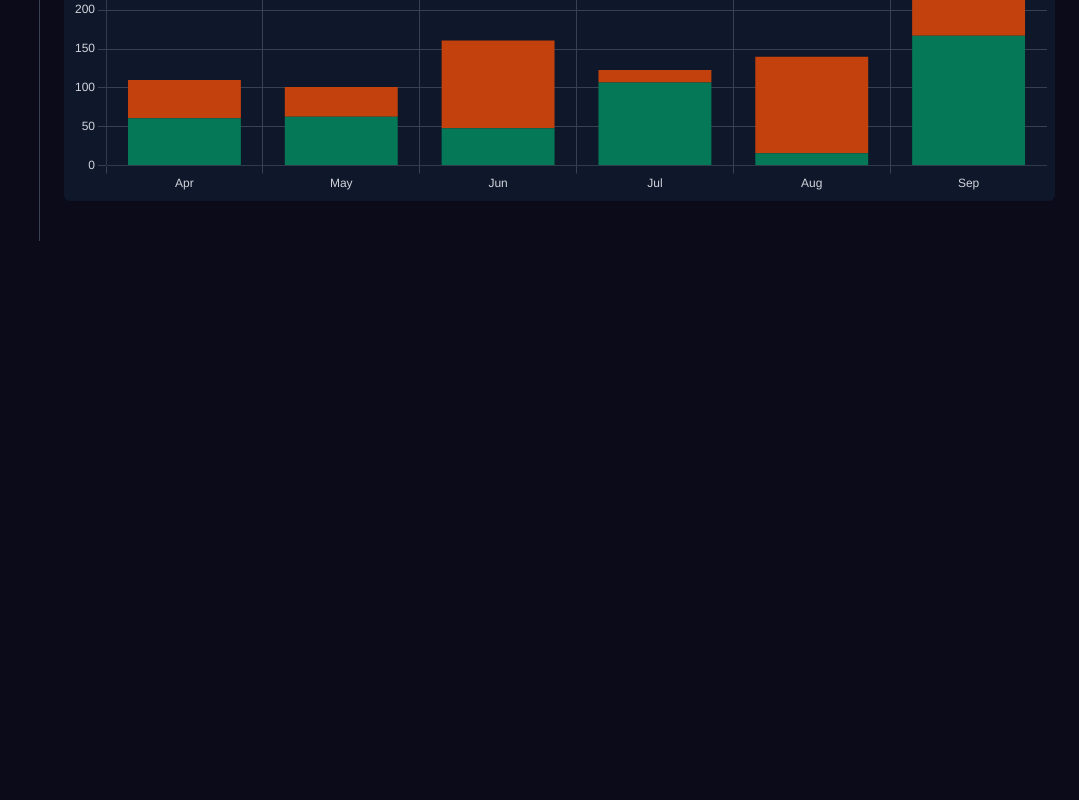
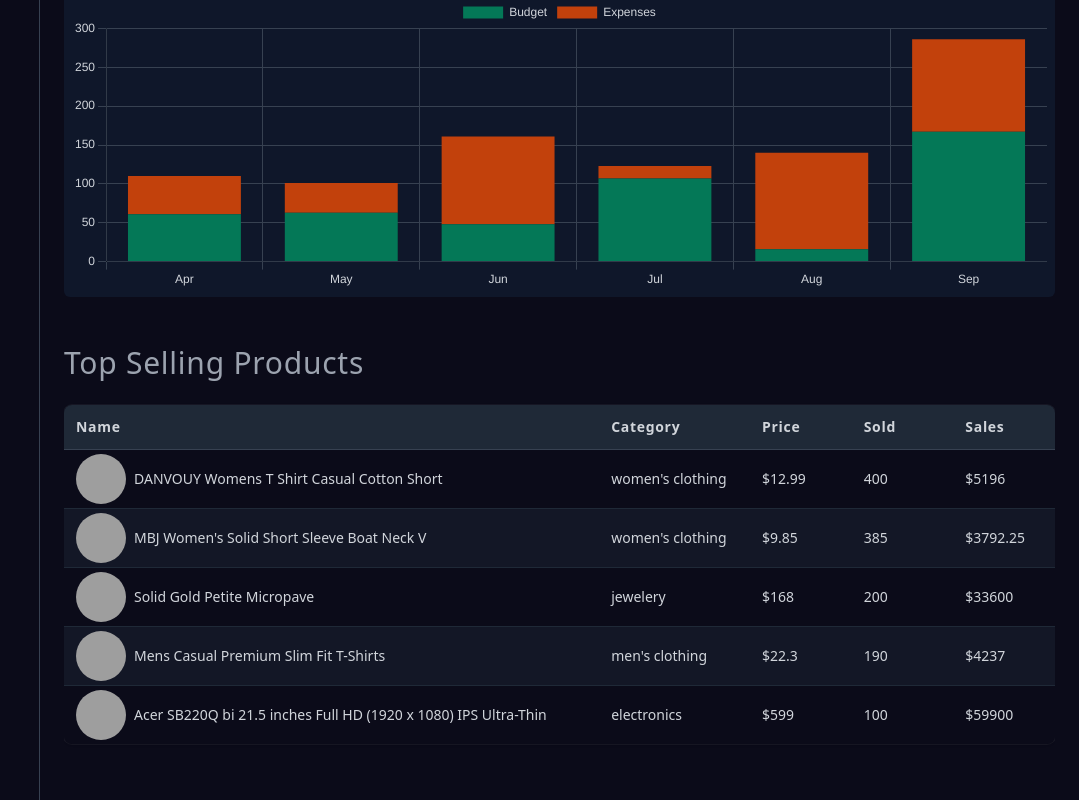
Before and after one commit to devsayog/ui-dashboard, a Next.js app: page / in a window 1280 px wide. Shown: the part 1670-2470 px from the top of the page, without its empty margins (201-1280 px from the left). Before the commit the page ends 1911 px from the top, so only its background shows below. Built offline with nearby package versions, Linux system fonts and the light colour scheme; grey boxes are pictures that could not be loaded.

Commit message:
create top selling products table with sorting functionality

```diff
--- a/next.config.js
+++ b/next.config.js
@@ -2,6 +2,9 @@
 const nextConfig = {
   reactStrictMode: true,
   swcMinify: true,
+  images: {
+    domains: ['fakestoreapi.com'],
+  },
 }
 
 module.exports = nextConfig
--- a/package.json
+++ b/package.json
@@ -12,17 +12,20 @@
   },
   "dependencies": {
     "@headlessui/react": "^1.7.2",
+    "@tanstack/react-table": "^8.5.13",
     "chart.js": "^3.9.1",
     "next": "12.3.1",
     "react": "18.2.0",
     "react-chartjs-2": "^4.3.1",
     "react-dom": "18.2.0",
-    "react-icons": "^4.4.0"
+    "react-icons": "^4.4.0",
+    "uuid": "^9.0.0"
   },
   "devDependencies": {
     "@types/node": "18.7.18",
     "@types/react": "18.0.21",
     "@types/react-dom": "18.0.6",
+    "@types/uuid": "^8.3.4",
     "@typescript-eslint/eslint-plugin": "^5.38.0",
     "@typescript-eslint/parser": "^5.38.0",
     "autoprefixer": "^10.4.12",
--- a/src/pages/index.tsx
+++ b/src/pages/index.tsx
@@ -1,8 +1,20 @@
+import type { SortingState } from '@tanstack/react-table'
+import {
+  createColumnHelper,
+  flexRender,
+  getCoreRowModel,
+  getSortedRowModel,
+  useReactTable,
+} from '@tanstack/react-table'
+import Image from 'next/image'
+import { useState } from 'react'
 import { Pie } from 'react-chartjs-2'
+import { AiOutlineArrowDown, AiOutlineArrowUp } from 'react-icons/ai'
 
 import DoughnutChart from '@/components/charts/DoughnutChart'
 import LineChart from '@/components/charts/LineChart'
 import StackedBarChart from '@/components/charts/StackedBarChart'
+import TableContainer from '@/components/common/TableContainer'
 import OverviewCard from '@/components/dashboard/OverviewCard'
 import {
   customersByAgeGroup,
@@ -11,12 +23,69 @@ import {
   overviewCards,
   salesByCategory,
   stackedBarData,
+  topSellingProducts,
   trafficByDevices,
 } from '@/data/data'
 import { initializeChart } from '@/utils/initializeChart'
 
 initializeChart()
+
+type Product = {
+  title: string
+  price: number
+  image: string
+  sold: number
+  category: string
+}
+const columnHelper = createColumnHelper<Product>()
+
+const columns = [
+  columnHelper.accessor('title', {
+    header: 'Name',
+    cell: (info) => (
+      <figure className="flex items-center space-x-2">
+        <Image
+          className="rounded-full"
+          alt={info.getValue()}
+          src={info.row.original.image}
+          layout="fixed"
+          width="50"
+          height="50"
+        />
+        <figcaption>{info.getValue()}</figcaption>
+      </figure>
+    ),
+  }),
+  columnHelper.accessor('category', {
+    header: 'Category',
+    cell: (info) => info.renderValue(),
+  }),
+  columnHelper.accessor('price', {
+    header: 'Price',
+    cell: (info) => `$${info.getValue()}`,
+  }),
+  columnHelper.accessor('sold', {
+    header: 'Sold',
+    cell: (info) => info.renderValue(),
+  }),
+  columnHelper.accessor((row) => row.price * row.sold, {
+    header: 'Sales',
+    cell: (info) => `$${info.getValue()}`,
+  }),
+]
+
 const Home = () => {
+  const [sorting, setSorting] = useState<SortingState>([])
+  const { getHeaderGroups, getRowModel } = useReactTable({
+    data: topSellingProducts,
+    columns,
+    getCoreRowModel: getCoreRowModel(),
+    state: {
+      sorting,
+    },
+    onSortingChange: setSorting,
+    getSortedRowModel: getSortedRowModel(),
+  })
   return (
     <section aria-labelledby="page-title" className="section">
       <h1 id="page-title" className="heading1 pt-4 lg:pt-0">
@@ -25,12 +94,12 @@ const Home = () => {
       <p className="paragraph text-gray-500">
         Here&apos;s current status of your eStore.
       </p>
-      <div className="my-3 grid gap-4 sm:grid-cols-2 md:my-6 md:grid-cols-3 xl:my-8 2xl:grid-cols-4">
+      <div className="spacing grid gap-4 sm:grid-cols-2 md:grid-cols-3 2xl:grid-cols-4">
         {overviewCards.map((cardData) => (
           <OverviewCard {...cardData} key={cardData.title} />
         ))}
       </div>
-      <div className="space-y-4">
+      <div className="space-y-4 md:space-y-8 xl:space-y-12">
         {/* Line chart */}
         <div className="chart-wrapper h-96 pb-12">
           <p className="chart-header">Revenue vs Orders</p>
@@ -87,6 +156,72 @@ const Home = () => {
           </div>
         </div>
       </div>
+      <div className="spacing">
+        <h2 className="heading2">Top selling products</h2>
+        <TableContainer>
+          <table className="table">
+            <thead className="table__head">
+              {getHeaderGroups().map((headerGroup) => (
+                <tr key={headerGroup.id}>
+                  {headerGroup.headers.map((header) => (
+                    <th className="p-3" key={header.id}>
+                      <div
+                        className={`flex min-w-[70px] items-center space-x-2 ${
+                          header.column.getCanSort() ? 'cursor-pointer' : ''
+                        }`}
+                        onClick={header.column.getToggleSortingHandler()}
+                      >
+                        {flexRender(
+                          header.column.columnDef.header,
+                          header.getContext(),
+                        )}
+                        {{
+                          asc: (
+                            <>
+                              <AiOutlineArrowUp
+                                aria-hidden="true"
+                                className="text-lg text-green-400"
+                              />
+                              <p className="sr-only">
+                                Sorted by descending order
+                              </p>
+                            </>
+                          ),
+                          desc: (
+                            <>
+                              <AiOutlineArrowDown
+                                aria-hidden="true"
+                                className="text-lg text-red-400"
+                              />
+                              <p className="sr-only">
+                                Sorted by ascending order
+                              </p>
+                            </>
+                          ),
+                        }[header.column.getIsSorted() as string] ?? null}
+                      </div>
+                    </th>
+                  ))}
+                </tr>
+              ))}
+            </thead>
+            <tbody className="table__body">
+              {getRowModel().rows.map((row) => (
+                <tr key={row.id} className="table__row-body">
+                  {row.getVisibleCells().map((cell) => (
+                    <td key={cell.id} className="whitespace-nowrap px-3 py-1">
+                      {flexRender(
+                        cell.column.columnDef.cell,
+                        cell.getContext(),
+                      )}
+                    </td>
+                  ))}
+                </tr>
+              ))}
+            </tbody>
+          </table>
+        </TableContainer>
+      </div>
     </section>
   )
 }
--- a/src/styles/globals.css
+++ b/src/styles/globals.css
@@ -21,7 +21,10 @@
     @apply text-sm md:text-base;
   }
   .heading1 {
-    @apply text-2xl font-medium tracking-wide md:text-3xl xl:text-4xl;
+    @apply text-2xl font-medium tracking-wide md:text-3xl xl:text-4xl capitalize;
+  }
+  .heading2 {
+    @apply text-xl font-medium tracking-wide md:text-2xl xl:text-3xl capitalize;
   }
   .chart-header {
     @apply text-base font-bold capitalize tracking-wider text-gray-300 md:text-lg;
@@ -29,4 +32,24 @@
   .chart-wrapper {
     @apply rounded-md bg-slate-900 p-2;
   }
+  .spacing {
+    @apply my-4 md:my-8 xl:my-12;
+  }
+  .table {
+    @apply min-w-full divide-y divide-gray-700 text-left;
+  }
+  .table__head {
+    @apply bg-gray-800 text-sm font-bold tracking-wider text-gray-300;
+  }
+  .table__body {
+    @apply divide-y divide-gray-800;
+  }
+  .table__row-body {
+    @apply text-sm text-gray-300 transition even:bg-slate-800/40 hover:bg-slate-800/70 md:text-sm;
+  }
 }
+/*
+https://dribbble.com/shots/18589528-Salence-E-commerce-Analytics-Web-App
+https://material-kit-react.devias.io/
+https://dashboard-shoppy.netlify.app/ecommerce
+*/
```
Also changed, not shown: 1 other file (tests, documents, lock files or other folders).
